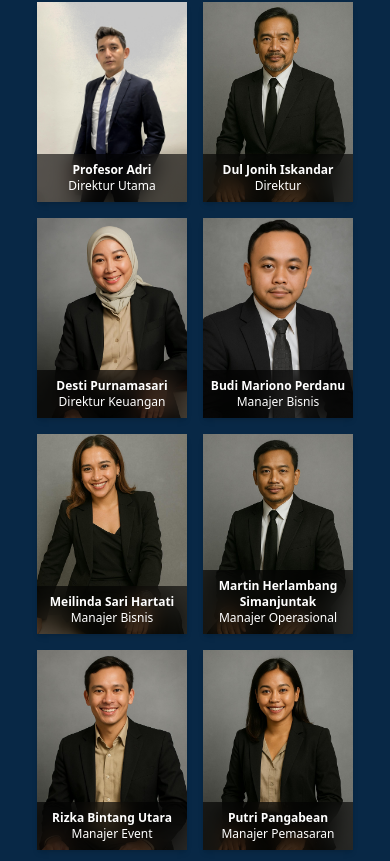
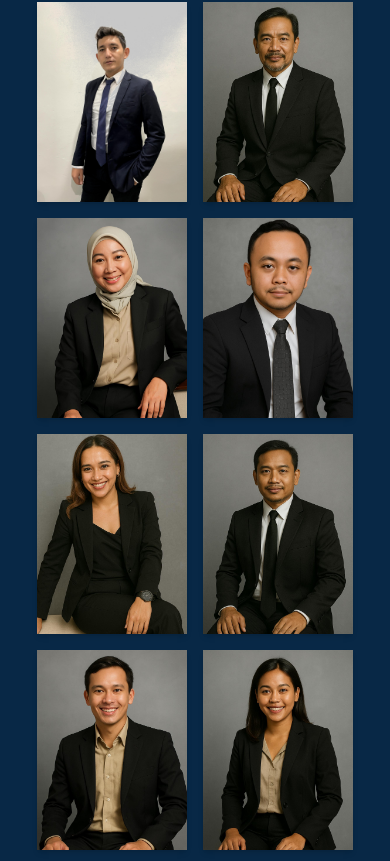
Before and after one commit to ProfAdri90/estetic-dinamis, a Next.js app: page / in a window 390 px wide. Shown: the part 5083-5944 px from the top of the page. Built offline with nearby package versions, Linux system fonts and the light colour scheme.

Commit message:
Update TeamCard.jsx

```diff
--- a/components/TeamCard.jsx
+++ b/components/TeamCard.jsx
@@ -15,13 +15,9 @@ export default function TeamCard({ image, name, title }) {
         className="object-cover transition duration-500 md:grayscale md:group-hover:grayscale-0"
       />
 
-      <div
-        className="absolute bottom-0 w-full bg-black/60 backdrop-blur-md text-center py-2
-        md:opacity-0 md:group-hover:opacity-100
-        transition-all duration-500 ease-in-out text-white text-xs md:text-sm"
-      >
-        <h3 className="font-bold">{name}</h3>
-        <p>{title}</p>
+     <div className="absolute bottom-0 left-0 w-full bg-black/60 backdrop-blur-sm p-2 opacity-0 group-hover:opacity-100 transition-all duration-500">
+        <p className="text-sm font-semibold text-white">{name}</p>
+        <p className="text-xs text-gray-200">{title}</p>
       </div>
     </motion.div>
   );
```
